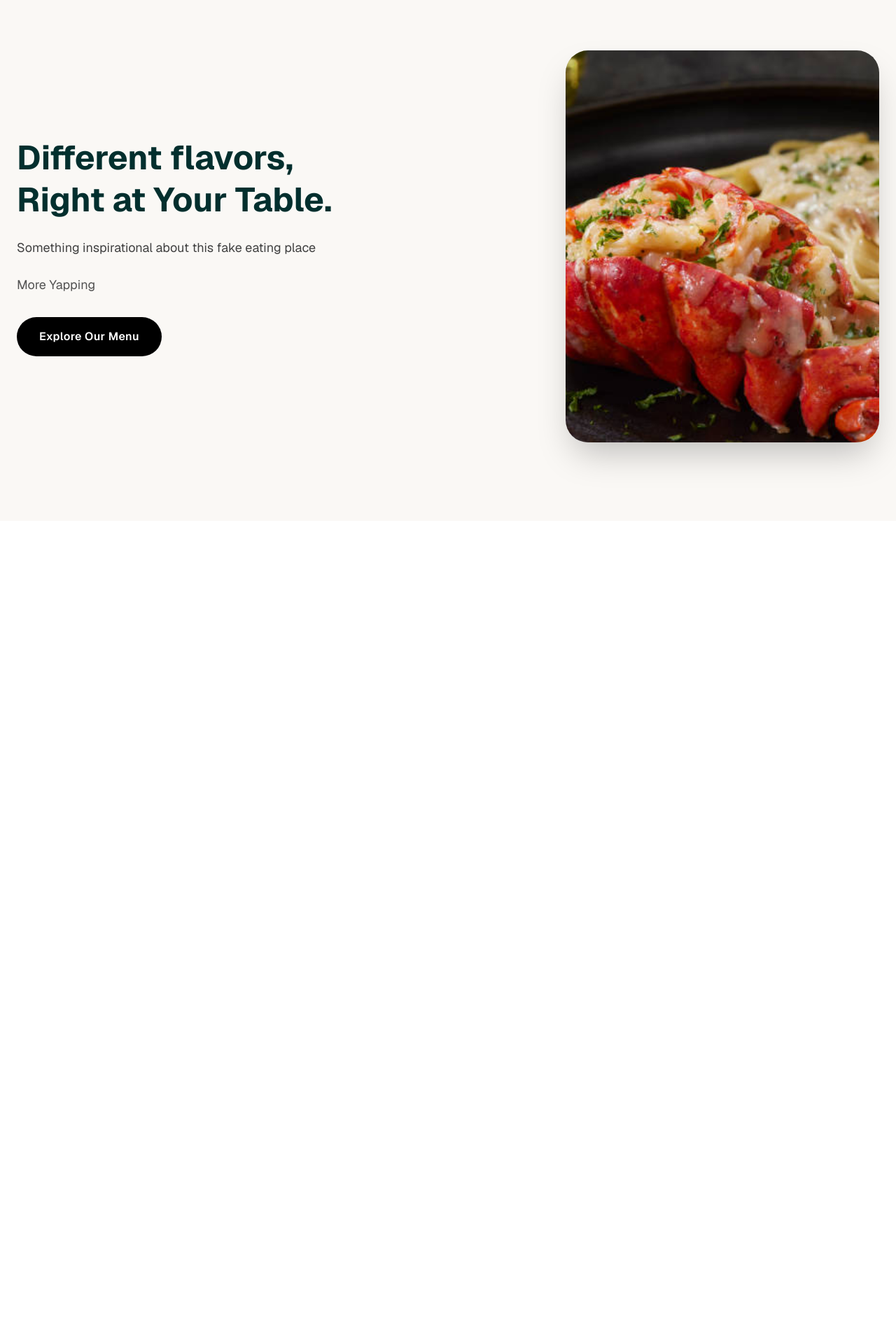
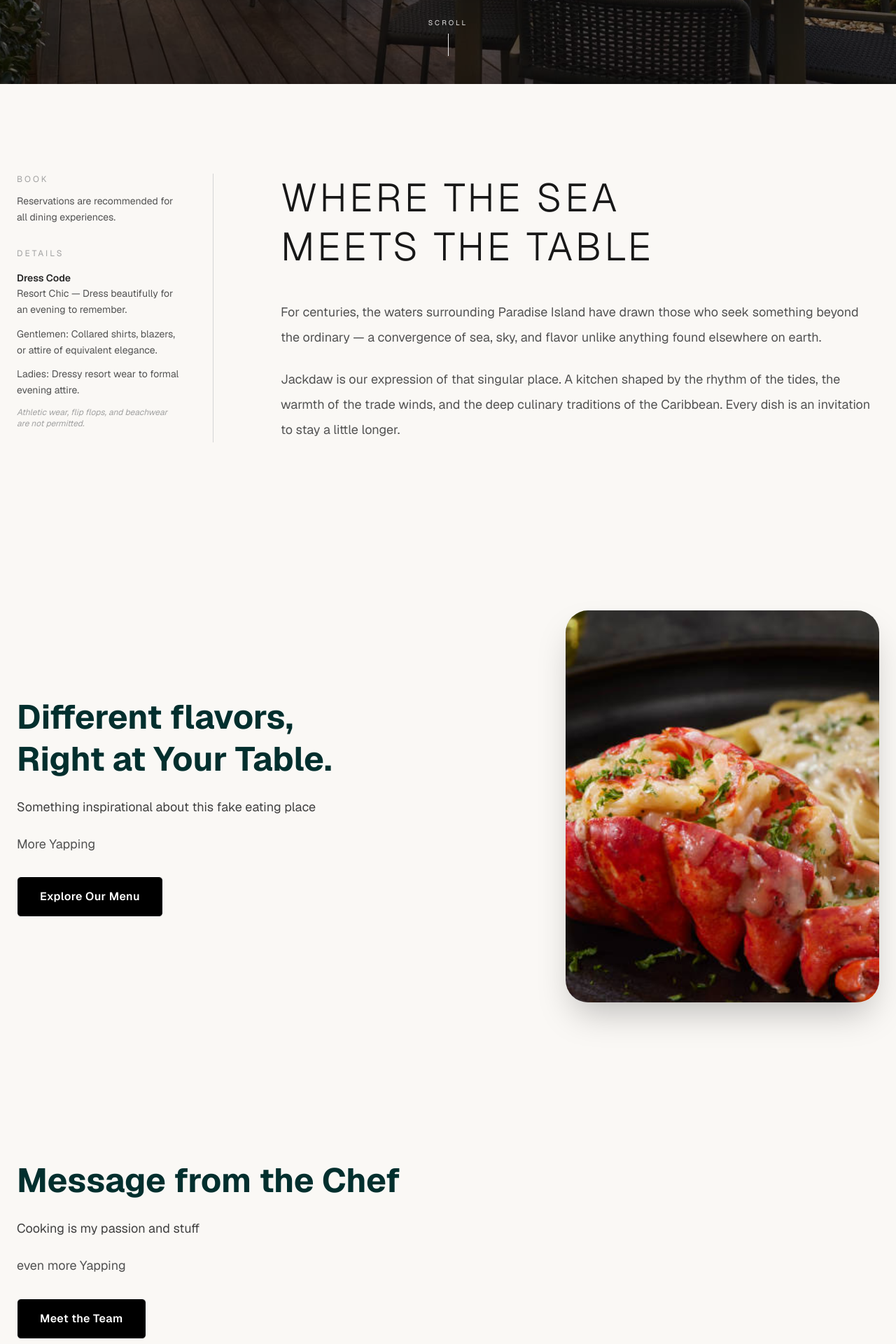
Before and after one commit to Haruni26/fictional-restaurant-site, a Next.js app: page / in a window 1280 px wide. Shown: the part 680-2600 px from the top of the page at 70% size. Before the commit the page ends 1424 px from the top, so only its background shows below. Built offline with nearby package versions, Linux system fonts and the light colour scheme.

Commit message:
Made hero section full height of the viewport and added scroll indicator. Rearranged and added information to the page

```diff
--- a/app/page.tsx
+++ b/app/page.tsx
@@ -3,9 +3,9 @@ import Link from "next/link";
 
 export default function Home() {
   return (
-    <div className="min-h-screen bg-[#030E18] font-sans selection:bg-teal-200">
+    <div className="min-h-screen font-sans selection:bg-teal-200">
       {/* Hero Section */}
-      <section className="relative flex overflow-hidden flex-col items-center justify-center pt-32 pb-20 px-6 bg-black/90 min-h-[80vh]">
+      <section className="relative flex flex-col overflow-hidden items-center justify-center px-6 bg-black/90 min-h-screen">
         <Image
           src="/images/outside-dining.jpg"
           alt="Outside Dining Area"
@@ -15,16 +15,89 @@ export default function Home() {
         />
 
         {/* Dark Overlay */}
-        <div className="absolute inset-0 bg-black/50"></div>
+        <div className="absolute inset-0 bg-black/50" />
 
-        <div className="z-10 text-center flex flex-col items-center">
+        <div className="z-10 text-center flex flex-col items-center gap-6">
           <h1 className="text-5xl sm:text-6xl md:text-8xl tracking-tight mb-6 drop-shadow-lg font-serif">
             Welcome
           </h1>
         </div>
+        <div className="absolute bottom-10 z-10 flex flex-col items-center gap-2 text-white/90">
+          <span className="text-[10px] tracking-[0.3em] uppercase">Scroll</span>
+          <div className="h-8 w-px bg-white/90" />
+        </div>
       </section>
 
       {/* Opening Section */}
+      <section className="bg-[#FAF8F5] py-20 md:py-32 transition-colors duration-500">
+        <div className="max-w-7xl mx-auto px-6">
+          <div className="grid grid-cols-1 md:grid-cols-[280px_1px_1fr] items-start gap-0">
+            {/* Left Sidebar */}
+            <div className="md:pr-12 pb-12 md:pb-0 flex flex-col gap-8">
+              <div>
+                <p className="text-xs tracking-[0.25em] uppercase text-neutral-400 mb-3">
+                  Book
+                </p>
+                <p className="text-sm text-neutral-600 leading-relaxed">
+                  Reservations are recommended for all dining experiences.
+                </p>
+              </div>
+
+              {/* Horizontal rule on mobile only */}
+              <div className="block md:hidden h-px w-full bg-neutral-300" />
+
+              <div className="flex flex-col gap-4">
+                <p className="text-xs tracking-[0.25em] uppercase text-neutral-400">
+                  Details
+                </p>
+                <div className="text-sm text-neutral-600 leading-relaxed space-y-3">
+                  <div>
+                    <p className="font-semibold text-neutral-800">Dress Code</p>
+                    <p>
+                      Resort Chic — Dress beautifully for an evening to
+                      remember.
+                    </p>
+                  </div>
+                  <p>
+                    Gentlemen: Collared shirts, blazers, or attire of equivalent
+                    elegance.
+                  </p>
+                  <p>Ladies: Dressy resort wear to formal evening attire.</p>
+                  <p className="text-neutral-400 text-xs italic mt-1">
+                    Athletic wear, flip flops, and beachwear are not permitted.
+                  </p>
+                </div>
+              </div>
+            </div>
+
+            {/* Vertical Rule — middle column of the grid */}
+            <div className="hidden md:block bg-neutral-300 self-stretch" />
+
+            {/* Right Editorial */}
+            <div className="md:pl-16 lg:pl-24">
+              <h2 className="text-4xl md:text-5xl lg:text-[3.5rem] font-light tracking-[0.08em] uppercase text-neutral-900 mb-10 leading-tight">
+                Where the Sea <br className="hidden lg:block" />
+                Meets the Table
+              </h2>
+              <div className="space-y-6 text-lg text-neutral-600 leading-[2]">
+                <p>
+                  For centuries, the waters surrounding Paradise Island have
+                  drawn those who seek something beyond the ordinary — a
+                  convergence of sea, sky, and flavor unlike anything found
+                  elsewhere on earth.
+                </p>
+                <p>
+                  Jackdaw is our expression of that singular place. A kitchen
+                  shaped by the rhythm of the tides, the warmth of the trade
+                  winds, and the deep culinary traditions of the Caribbean.
+                  Every dish is an invitation to stay a little longer.
+                </p>
+              </div>
+            </div>
+          </div>
+        </div>
+      </section>
+
       <section className="bg-[#FAF8F5] py-20 md:py-28 transition-colors duration-500">
         <div className="max-w-7xl mx-auto px-6 grid grid-cols-1 md:grid-cols-2 gap-12 md:gap-20 items-center">
           {/* Text Content */}
@@ -42,7 +115,7 @@ export default function Home() {
 
             <Link
               href="#menu"
-              className="inline-block px-8 py-4 bg-black text-white rounded-full font-semibold tracking-wide hover:bg-blue-300 hover:shadow-lg transition-all duration-300"
+              className="inline-block px-8 py-4 bg-black text-white rounded-md font-semibold tracking-wide border hover:bg-white hover:border-black hover:text-black hover:shadow-lg transition-all duration-300"
             >
               Explore Our Menu
             </Link>
@@ -63,6 +136,45 @@ export default function Home() {
           </div>
         </div>
       </section>
+
+      {/* Fictional Chef Section */}
+      <section className="bg-[#FAF8F5] py-20 md:py-28 transition-colors duration-500">
+        <div className="max-w-7xl mx-auto px-6 grid grid-cols-1 md:grid-cols-2 gap-12 md:gap-20 items-center">
+          {/* Text Content */}
+          <div className="text-center md:text-left order-2 md:order-1">
+            <h2 className="text-3xl sm:text-4xl md:text-5xl font-bold text-teal-950 mb-6 leading-tight">
+              Message from the Chef
+            </h2>
+            <p className="text-lg text-neutral-700 leading-relaxed mb-6">
+              Cooking is my passion and stuff
+            </p>
+            <p className="text-lg text-neutral-600 leading-relaxed mb-8">
+              even more Yapping
+            </p>
+
+            <Link
+              href="#menu"
+              className="inline-block px-8 py-4 bg-black text-white rounded-md font-semibold tracking-wide border hover:bg-white hover:border-black hover:text-black hover:shadow-lg transition-all duration-300"
+            >
+              Meet the Team
+            </Link>
+          </div>
+
+          {/* Need to edit image position and find stock photo */}
+          {/* <div className="order-1 md:order-2 w-full flex justify-center md:justify-end">
+            <div className="aspect-4/5 w-full max-w-md bg-stone-200 rounded-4xl overflow-hidden relative shadow-2xl">
+              <Image
+                src="/images/lobster-pasta.jpg"
+                alt="Lobster pasta"
+                fill
+                className="object-cover"
+                sizes="(max-width: 768px) 100vw, 50vw"
+                priority
+              />
+            </div>
+          </div> */}
+        </div>
+      </section>
     </div>
   );
 }
```
